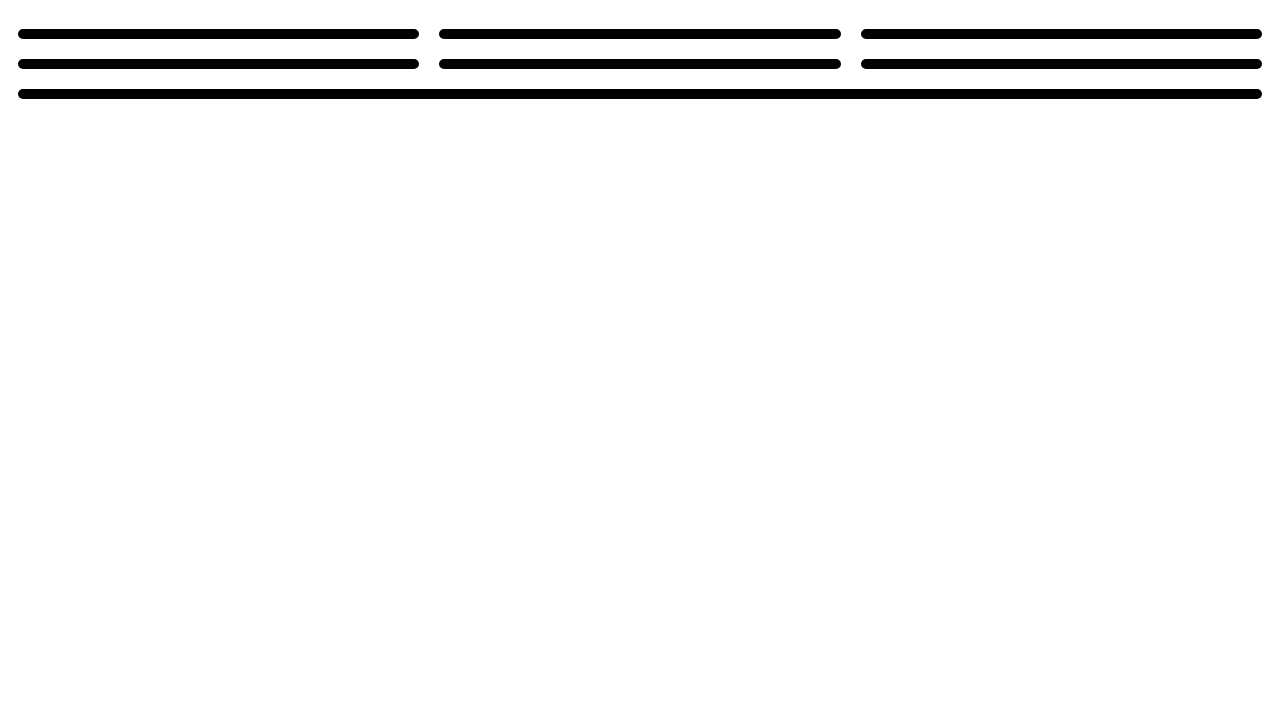
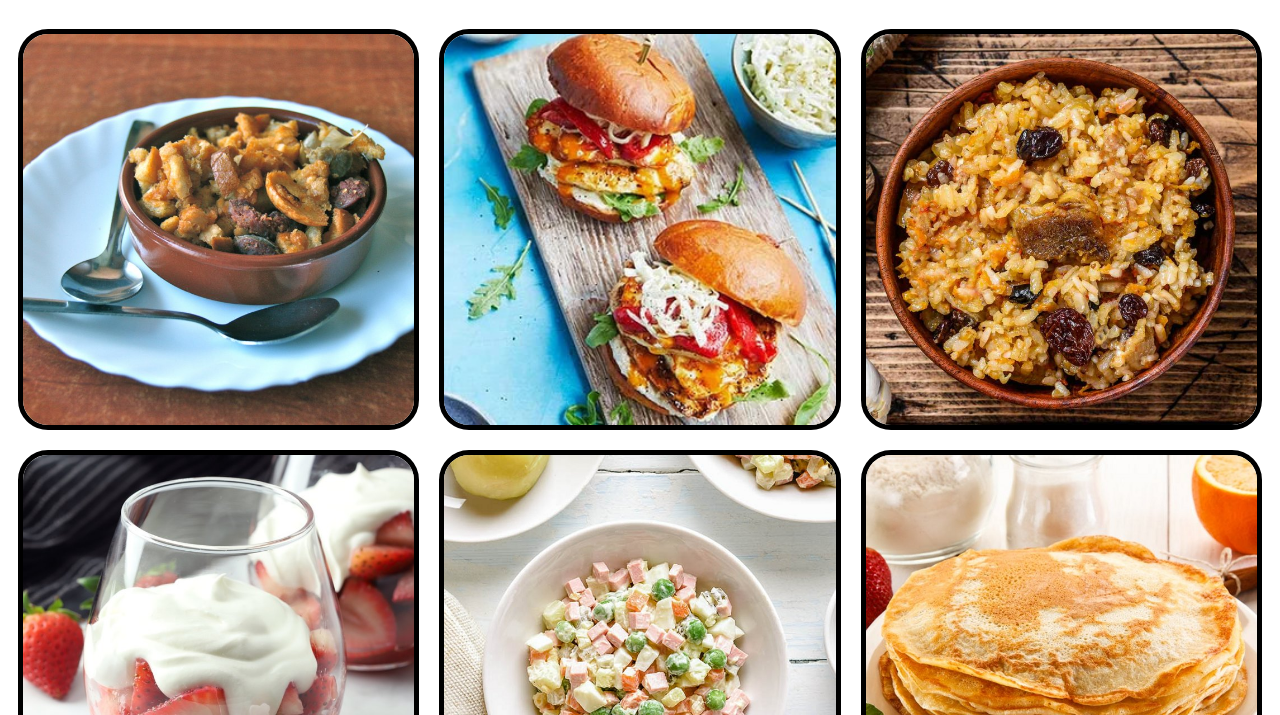
Before and after one commit to pushpendradixit06/FSWTRAINING, a plain HTML site: page index.html in a window 1280 px wide. Shown: the part 85-800 px from the top of the page. Drawn offline with Linux system fonts and the light colour scheme; the site is published under a folder, as on GitHub Pages, so addresses that start at the root find nothing.

Commit message:
index.html

```diff
--- a/index.html
+++ b/index.html
@@ -31,14 +31,15 @@
 <body>
     <h1>GALLERY</h1>
     <div class="flexcointainer">
-        <img src="/IMAGES/img1.jpg" alt="">
-        <img src="/IMAGES/img2.jpg" alt="">
-        <img src="/IMAGES/img3.jpg" alt="">
-        <img src="/IMAGES/img4.jpg" alt="">
-        <img src="/IMAGES/img5.jpg" alt="">
-        <img src="/IMAGES/img6.jpg" alt="">
-        <img src="/IMAGES/img7.jpg" alt="">
+        <img src="IMAGES/img1.jpg" alt="">
+        <img src="IMAGES/img2.jpg" alt="">
+        <img src="IMAGES/img3.jpg" alt="">
+        <img src="IMAGES/img4.jpg" alt="">
+        <img src="IMAGES/img5.jpg" alt="">
+        <img src="IMAGES/img6.jpg" alt="">
+        <img src="IMAGES/img7.jpg" alt="">
     </div>
 </body>
 
+
 </html>
```
